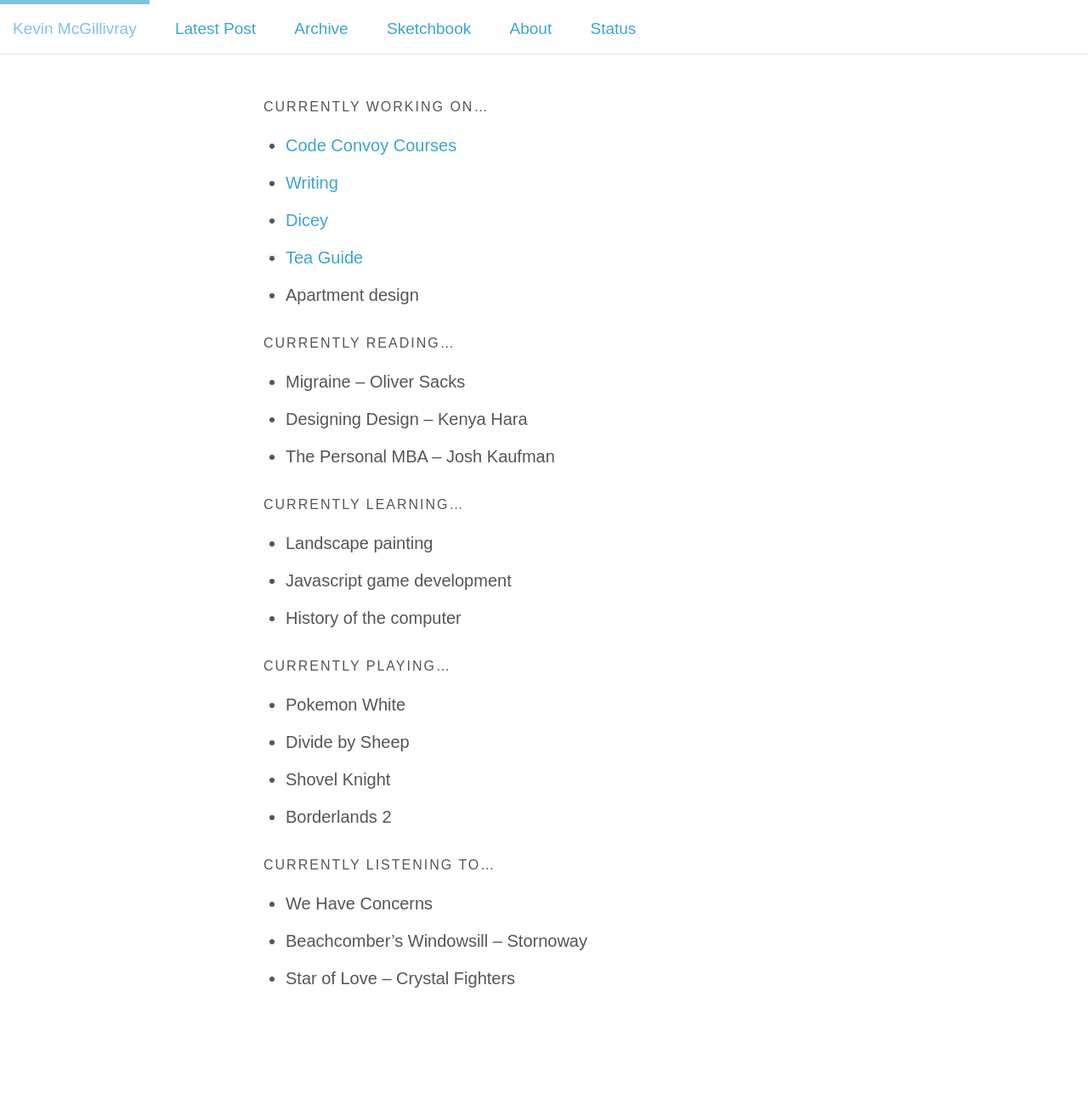
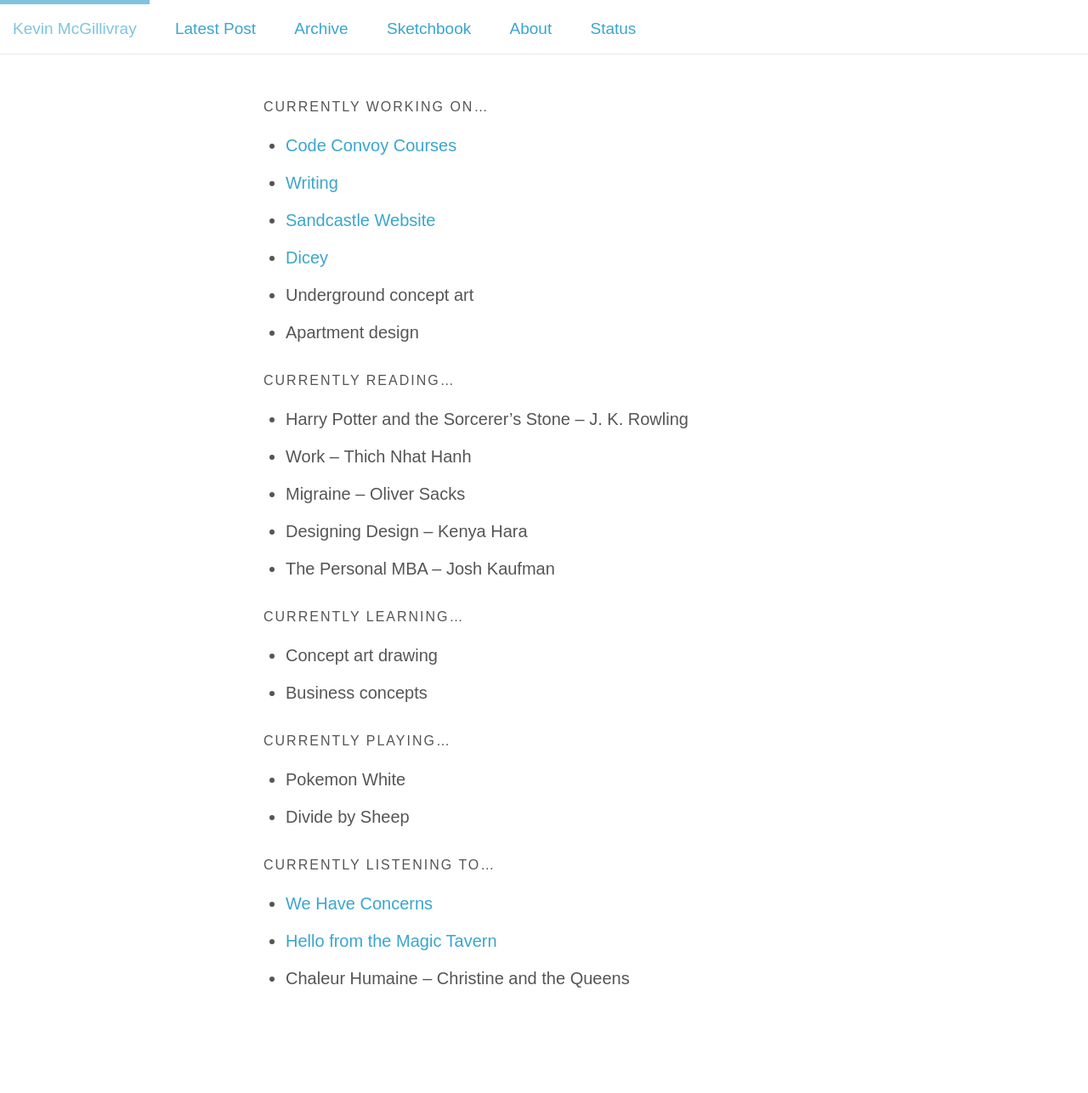
Before and after one commit to kmcgillivray/kmcgillivray.github.io, a Jekyll site: the page built from status/index.md, in a window 1280 px wide. Shown: the whole page at 85% size. Built offline with Jekyll 4.4.1, drawn with Linux system fonts in a browser that asks for light colours; nearby versions of some CDN libraries.

Commit message:
Update status

```diff
--- a/status/index.md
+++ b/status/index.md
@@ -7,31 +7,31 @@
 
 * [Code Convoy Courses](http://codeconvoy.com)
 * [Writing](/archive)
+* [Sandcastle Website](http://dev.sandcastle.co)
 * [Dicey](http://sandcastle.co/dicey)
-* [Tea Guide](http://teaguide.co)
+* Underground concept art
 * Apartment design
 
 ### Currently reading...
 
+* Harry Potter and the Sorcerer's Stone – J. K. Rowling
+* Work – Thich Nhat Hanh
 * Migraine – Oliver Sacks
 * Designing Design – Kenya Hara
 * The Personal MBA – Josh Kaufman
 
 ### Currently learning...
 
-* Landscape painting
-* Javascript game development
-* History of the computer
+* Concept art drawing
+* Business concepts
 
 ### Currently playing...
 
 * Pokemon White
 * Divide by Sheep
-* Shovel Knight
-* Borderlands 2
 
 ### Currently listening to...
 
-* We Have Concerns
-* Beachcomber's Windowsill – Stornoway
-* Star of Love – Crystal Fighters
+* [We Have Concerns](http://www.wehaveconcerns.com)
+* [Hello from the Magic Tavern](http://hellofromthemagictavern.com)
+* Chaleur Humaine – Christine and the Queens
```
